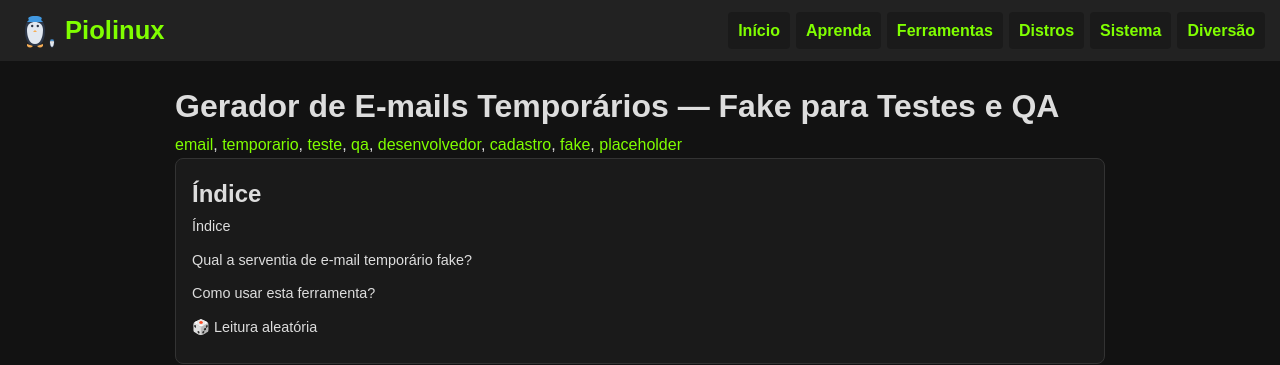
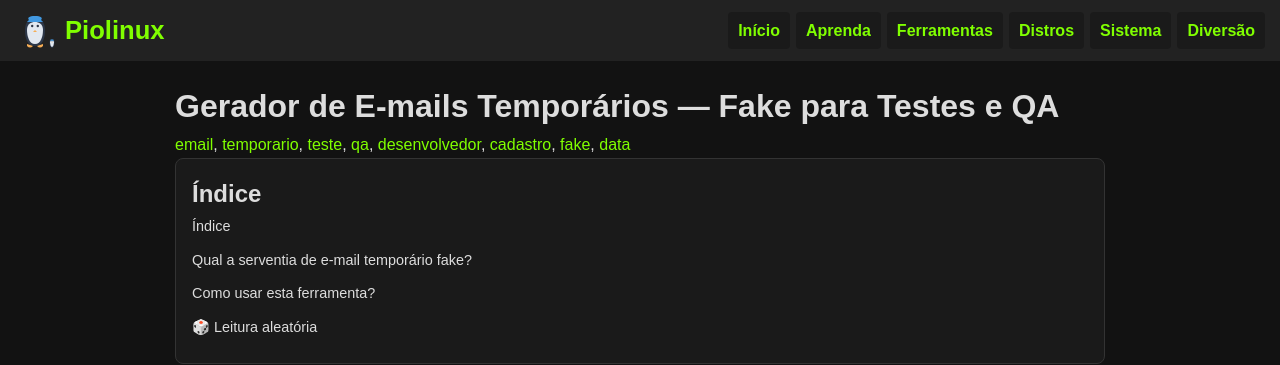
Before and after one commit to Piolinux/piolinux-site, a Jekyll site: the page built from _pages/tools/temp-email-generator.html, in a window 1280 px wide. Shown: the top 365 px of the page. Built offline with Jekyll 4.4.1, drawn with Linux system fonts in a browser that asks for light colours.

Commit message:
Add files via upload

```diff
--- a/_pages/tools/ascii-chart-generator.html
+++ b/_pages/tools/ascii-chart-generator.html
@@ -4,7 +4,7 @@ layout: default
 title: Gerador de Gráficos ASCII Online — Barras para Terminal
 description: 'Converta números em gráficos de barras com caracteres ASCII (ex: █████░░░░). Perfeito para terminal, logs e monitoramento em tempo real.'
 permalink: /ferramentas/ascii-chart-generator/
-tags: [ascii, terminal, sysadmin, monitoramento, cli, logs, grafico]
+tags: [ascii, terminal, sysadmin, monitoramento, cli, logs, design]
 ---
 
 {% include toc.html %}
--- a/_pages/tools/color-generator.html
+++ b/_pages/tools/color-generator.html
@@ -4,7 +4,7 @@ layout: default
 title: Gerador de Cores CSS Online — HEX, RGB, HSL, Contraste WCAG
 description: 'Crie paletas, converta entre HEX, RGB, HSL e verifique contraste de acessibilidade. Ideal para designers e devs front-end — rápido e visual.'
 permalink: /ferramentas/color-generator/
-tags: [css, cores, hex, rgb, hsl, acessibilidade, contraste, designer, frontend]
+tags: [css, cores, hex, rgb, hsl, acessibilidade, contraste, design, frontend]
 ---
 
 {% include toc.html %}
--- a/_pages/tools/email-signature-generator.html
+++ b/_pages/tools/email-signature-generator.html
@@ -4,7 +4,7 @@ layout: default
 title: Gerador de Assinatura de Email Profissional — HTML + Texto
 description: 'Crie assinaturas elegantes com nome, cargo, telefone e redes sociais. Gera código HTML pronto e versão em texto puro.'
 permalink: /ferramentas/email-signature-generator/
-tags: [email, assinatura, html, marketing, vendas, suporte, profissional]
+tags: [email, assinatura, html, marketing, vendas, suporte, seo]
 ---
 
 
--- a/_pages/tools/mock-data-generator.html
+++ b/_pages/tools/mock-data-generator.html
@@ -4,7 +4,7 @@ layout: default
 title: Gerador de Dados de Teste Online — JSON e CSV
 description: 'Crie dados fictícios em JSON ou CSV com nomes, emails, idades. Personalize campos e quantidade. Ideal para APIs, bancos de dados e testes UI/QA.'
 permalink: /ferramentas/mock-data-generator/
-tags: [dados, teste, json, csv, api, banco-de-dados, qa, dev, mock]
+tags: [dados, teste, json, csv, api, banco-de-dados, qa, dev, data]
 ---
 
 {% include toc.html %}
--- a/_pages/tools/temp-email-generator.html
+++ b/_pages/tools/temp-email-generator.html
@@ -4,7 +4,7 @@ layout: default
 title: Gerador de E-mails Temporários — Fake para Testes e QA
 description: 'Crie e-mails falsos no formato user+tag@seudominio.com para testes de cadastro, QA e desenvolvimento. Sem envio ou armazenamento real.'
 permalink: /ferramentas/temp-email-generator/
-tags: [email, temporario, teste, qa, desenvolvedor, cadastro, fake, placeholder]
+tags: [email, temporario, teste, qa, desenvolvedor, cadastro, fake, data]
 ---
 
 
```
